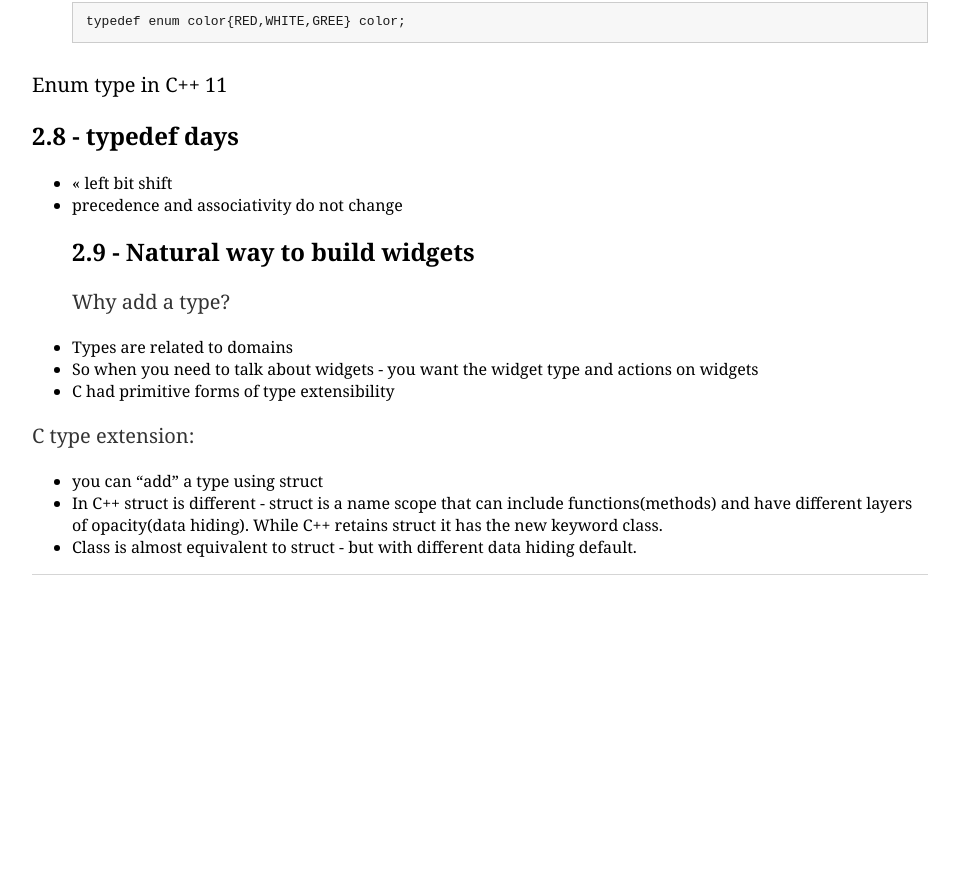
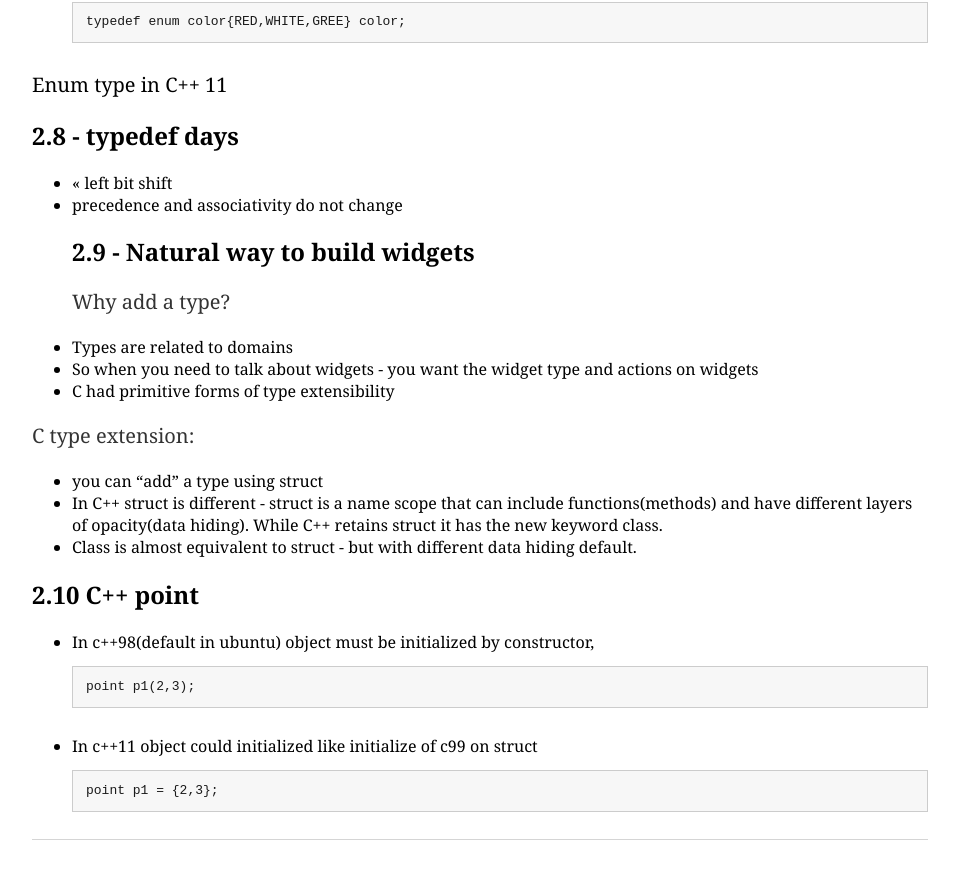
Before and after one commit to congdv/congdv.github.io, a Jekyll site: the page built from _posts/2017-07-31-[TIL]C++-for-c-programer-coursera.md, in a window 1280 px wide and 900 px high, scrolled down 2608 px. Shown: the top 879 px of the window, without its empty margins (160-1119 px from the left). Built offline with Jekyll 4.4.1, drawn with Linux system fonts in a browser that asks for light colours; our own code applies the rules of GitHub Pages for plain Markdown files; Markdown is read by kramdown in place of the engine named in the settings; before the commit the page ends 3243 px from its top, so only the background shows below that.

Commit message:
Update 2017-07-31-[TIL]C++-for-c-programer-coursera.md

````diff
--- a/_posts/2017-07-31-[TIL]C++-for-c-programer-coursera.md
+++ b/_posts/2017-07-31-[TIL]C++-for-c-programer-coursera.md
@@ -91,3 +91,13 @@ C type extension:
 - you can "add" a type using struct
 - In C++ struct is different - struct is a name scope that can include functions(methods) and have different layers of opacity(data hiding). While C++ retains struct it has the new keyword class.
 - Class is almost equivalent to struct - but with different data hiding default.
+
+## 2.10 C++ point
+- In c++98(default in ubuntu) object must be initialized by constructor,
+```
+point p1(2,3);
+```
+- In c++11 object could initialized like initialize of c99 on struct
+```
+point p1 = {2,3};
+```
````
